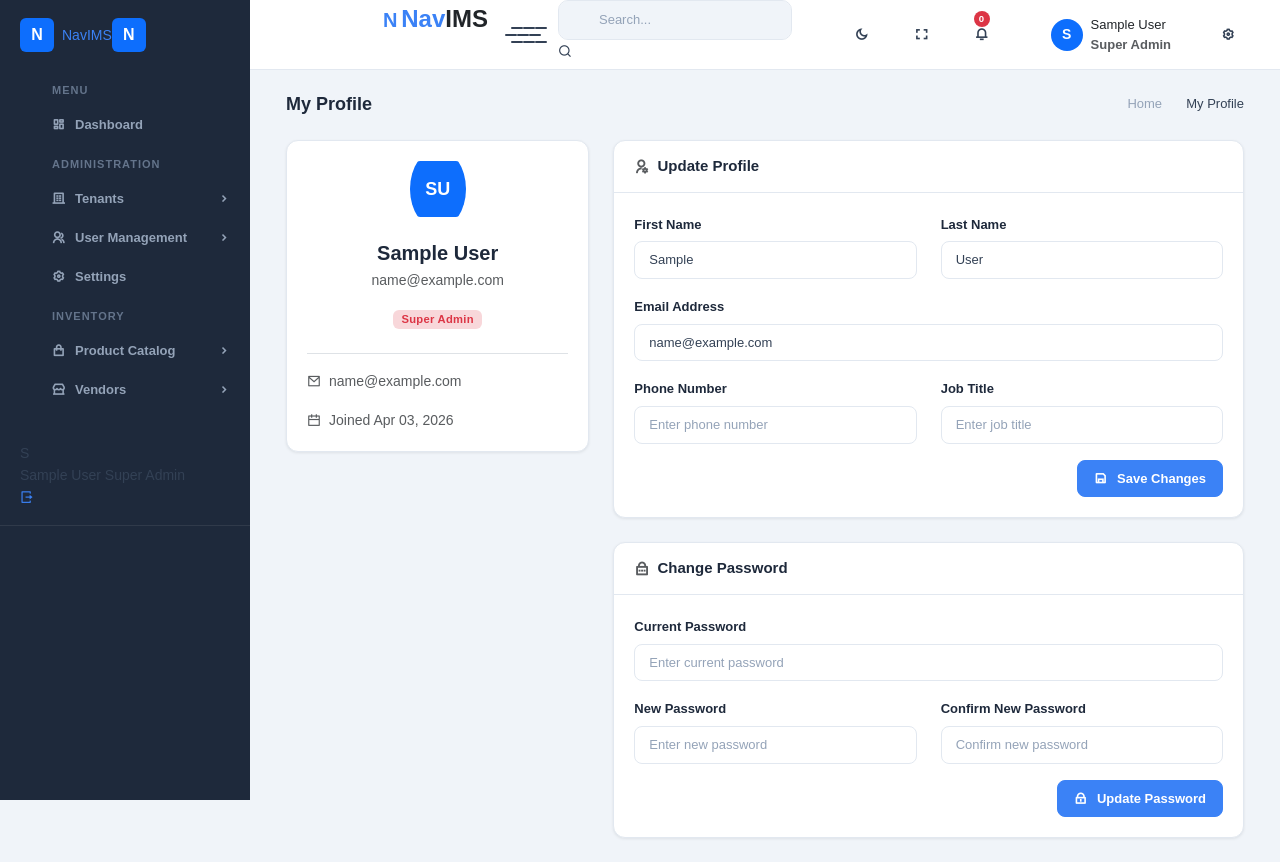
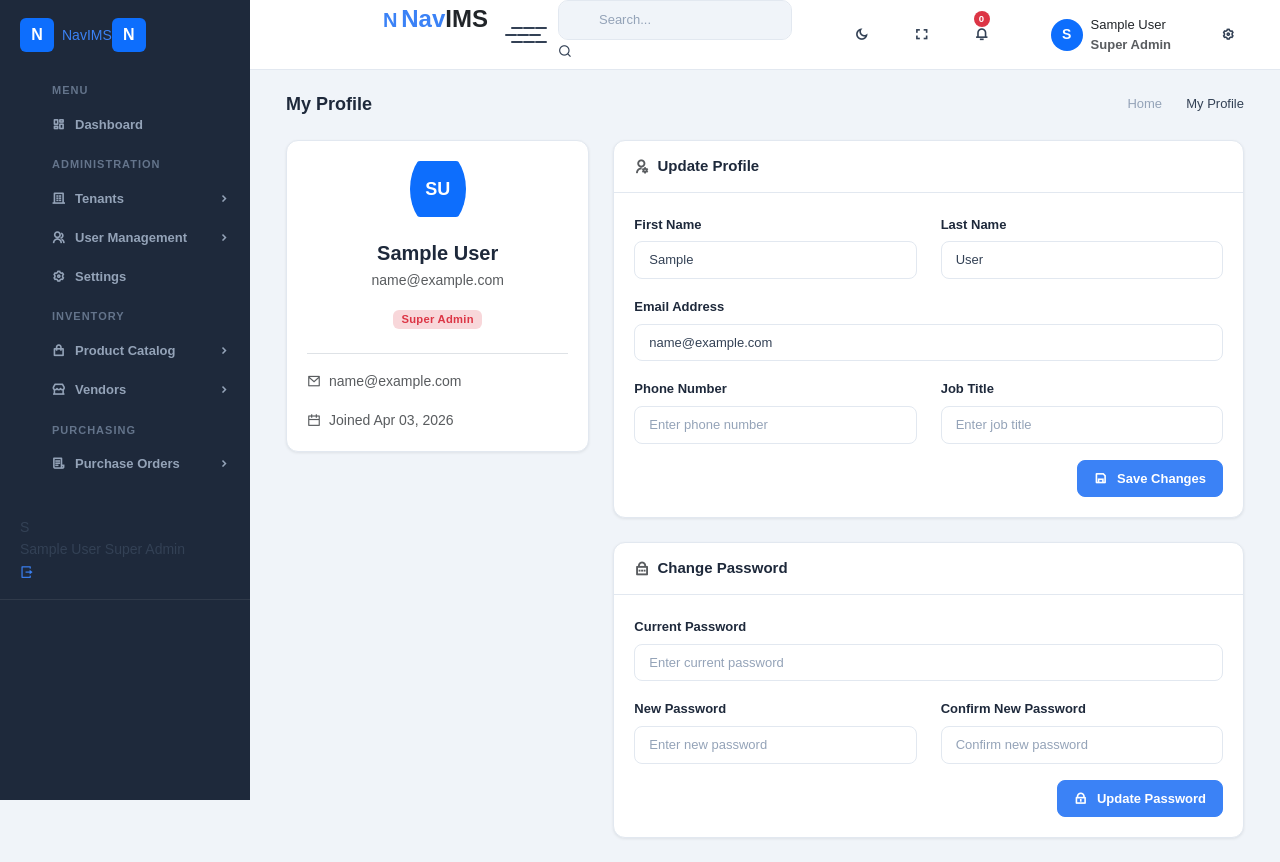
Before and after one commit to mnavaid925/NavIMS, a Django app: page /accounts/profile/ in a window 1280 px wide. Shown: the top 862 px of the page. Run offline with Django 4.2, Linux system fonts and the light colour scheme; the visitor is signed in with stand-in values (Sample User, id 1); some libraries are stand-ins or nearby versions.

Commit message:
Add Purchasing section to sidebar navigation

```diff
--- a/templates/partials/sidebar.html
+++ b/templates/partials/sidebar.html
@@ -132,6 +132,39 @@
                 </ul>
             </li>
 
+            <!-- Purchasing -->
+            <li class="menu-title"><span>Purchasing</span></li>
+
+            <li class="nav-item has-submenu">
+                <a class="menu-link" href="javascript:void(0);" data-toggle="submenu">
+                    <i class="ri-file-list-3-line"></i>
+                    <span class="menu-text">Purchase Orders</span>
+                    <i class="ri-arrow-right-s-line menu-arrow"></i>
+                </a>
+                <ul class="sub-menu">
+                    <li class="nav-item">
+                        <a class="menu-link" href="{% url 'purchase_orders:po_list' %}">
+                            <span class="menu-text">All Orders</span>
+                        </a>
+                    </li>
+                    <li class="nav-item">
+                        <a class="menu-link" href="{% url 'purchase_orders:po_create' %}">
+                            <span class="menu-text">Create PO</span>
+                        </a>
+                    </li>
+                    <li class="nav-item">
+                        <a class="menu-link" href="{% url 'purchase_orders:approval_list' %}">
+                            <span class="menu-text">Pending Approvals</span>
+                        </a>
+                    </li>
+                    <li class="nav-item">
+                        <a class="menu-link" href="{% url 'purchase_orders:approval_rule_list' %}">
+                            <span class="menu-text">Approval Rules</span>
+                        </a>
+                    </li>
+                </ul>
+            </li>
+
         </ul>
     </div>
 
```
